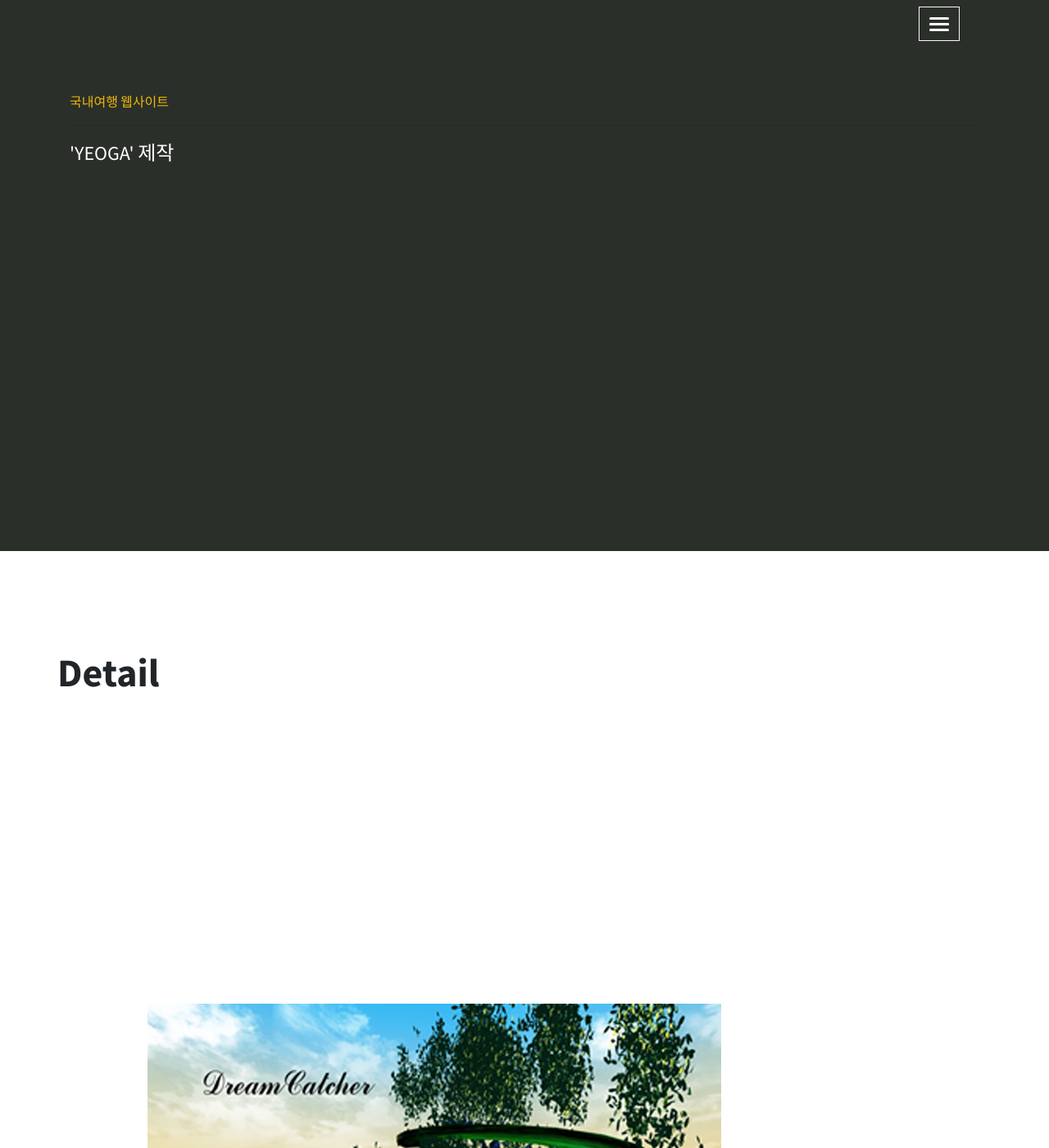
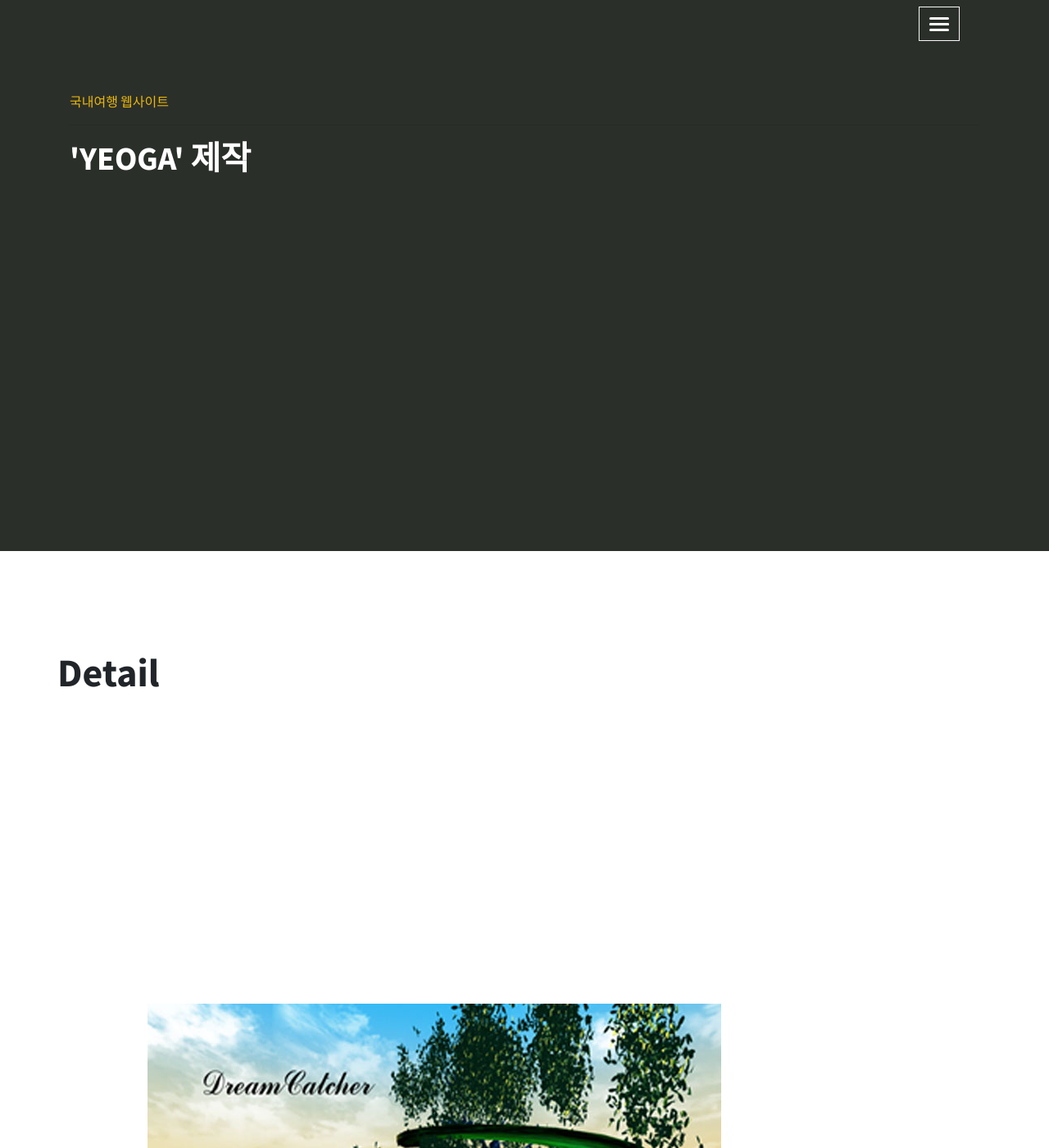
Before and after one commit to mungmoong2/mungmoong2.github.io, a Jekyll site: the page built from htmlPage/pp_3dgame.html, in a window 1280 px wide and 1400 px high. Shown: the whole window at 82% size. Built offline with Jekyll 4.4.1, drawn with Linux system fonts in a browser that asks for light colours.

Commit message:
title fixed

```diff
--- a/htmlPage/pp_3dgame.html
+++ b/htmlPage/pp_3dgame.html
@@ -7,7 +7,7 @@
   <div class="container text-content my-auto text-white">
     <p class="text-secondary mb-0"> 국내여행 웹사이트<p>
       <hr>
-      <p class="mx-auto mb-5 rtitle"> 'YEOGA' 제작</p>
+      <h1 class="mx-auto mb-5 rtitle"> 'YEOGA' 제작</h1>
   </div>
 </section>
 
```
Also changed, not shown: assets/css/stylish-portfolio.min.css.
